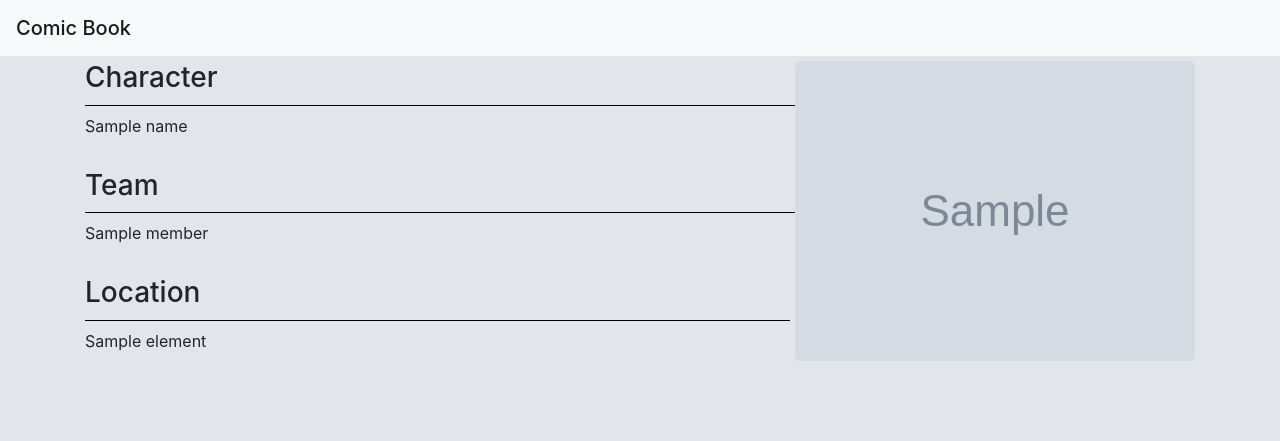
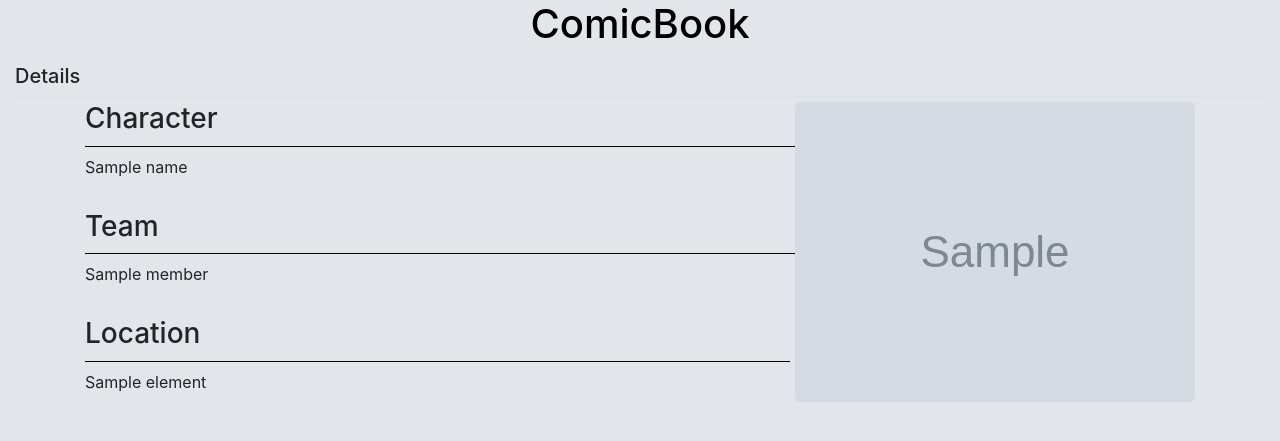
Before and after one commit to pabeli/comicweb, a Django app: template comicweb/comic/templates/comic/detail.html in a window 1280 px wide. Shown: the top 441 px of the page. Run offline with Django 3.2, Linux system fonts and the light colour scheme; the template is opened without the code that fills it: most values are stand-ins (such as "Sample title", 1, 10 or a date in 2020); grey boxes marked "Sample" are stand-in pictures; some libraries are stand-ins or nearby versions.

Commit message:
changes to the detail view

```diff
--- a/comicweb/comic/static/comic/style.css
+++ b/comicweb/comic/static/comic/style.css
@@ -1,5 +1,30 @@
 body {
     background-color: #E2E6EA;
+}
+
+.title{
+    text-align:center;
+    text-decoration: none;
+}
+
+.title-link:hover {
+    text-decoration:none;
+    color: black;
+}
+
+.title-link:link {
+    text-decoration:none;
+    color: black;
+}
+
+.title-link:visited {
+    text-decoration:none;
+    color: black;
+}
+
+.title-link:active {
+    text-decoration:none;
+    color: black;
 }
 
 .imglist {
--- a/comicweb/comic/templates/comic/detail.html
+++ b/comicweb/comic/templates/comic/detail.html
@@ -1,5 +1,5 @@
 <!DOCTYPE html>
-<html lang="en">
+    <html lang="en">
     <head>
         <meta charset="UTF-8">
         <meta name="viewport" content="width=device-width, initial-scale=1.0">
@@ -16,16 +16,25 @@
         <!-- Font Awesome Icon Library -->
         <link rel="stylesheet" href="https://cdnjs.cloudflare.com/ajax/libs/font-awesome/4.7.0/css/font-awesome.min.css">
 
+
+        {% load static %}
+        <!--CSS-->
+        <link rel="stylesheet" type="text/css" href="{% static 'comic/style.css' %}">
+        <!--JS-->
+        <script src="{% static 'comic/script.js' %}"></script>
+
         <title>Comic Book</title>
+
     </head>
-
-    <body style="background-color: #E2E6EA;">
-        <nav class="navbar navbar-expand-lg navbar-light bg-light">
-            <a class="navbar-brand mb-0 h1" href="#" > Comic Book </a>
-        </nav>
+<body>
+        <div class="col-12">
+            <a class= "title-link" href="{% url 'comic:index' %}"><h1 class="title">ComicBook</h1></a>
+            <ul class="nav nav-tabs">
+                <a class="navbar-brand mb-0 h3" > Details </a>
+            </ul>
+        </div>
         <div class="container">
             <div class="row">
-            <!--Information-->
                 <div class="col-md-12" >
                     <img style='float:right; margin-left: 5px; margin-top: 5px; border-radius: 5px' src={{ image.original_url }} />
                     <!--Character-->
@@ -48,6 +57,6 @@
                         <p style="padding-bottom: 10px">{{ element }}</p>
                     {% endfor %}
                 </div>
-        </div>
+            </div>
     </body>
 </html>
--- a/comicweb/mysite/urls.py
+++ b/comicweb/mysite/urls.py
@@ -1,22 +1,7 @@
-"""mysite URL Configuration
-
-The `urlpatterns` list routes URLs to views. For more information please see:
-    https://docs.djangoproject.com/en/2.2/topics/http/urls/
-Examples:
-Function views
-    1. Add an import:  from my_app import views
-    2. Add a URL to urlpatterns:  path('', views.home, name='home')
-Class-based views
-    1. Add an import:  from other_app.views import Home
-    2. Add a URL to urlpatterns:  path('', Home.as_view(), name='home')
-Including another URLconf
-    1. Import the include() function: from django.urls import include, path
-    2. Add a URL to urlpatterns:  path('blog/', include('blog.urls'))
-"""
 from django.contrib import admin
 from django.urls import include, path
 
 urlpatterns = [
-    path('comic/', include('comic.urls')),
+    path('', include('comic.urls')),
     path('admin/', admin.site.urls),
 ]
```
Also changed, not shown: comicweb/comic/templates/comic/index.html (+2 -7 lines).
